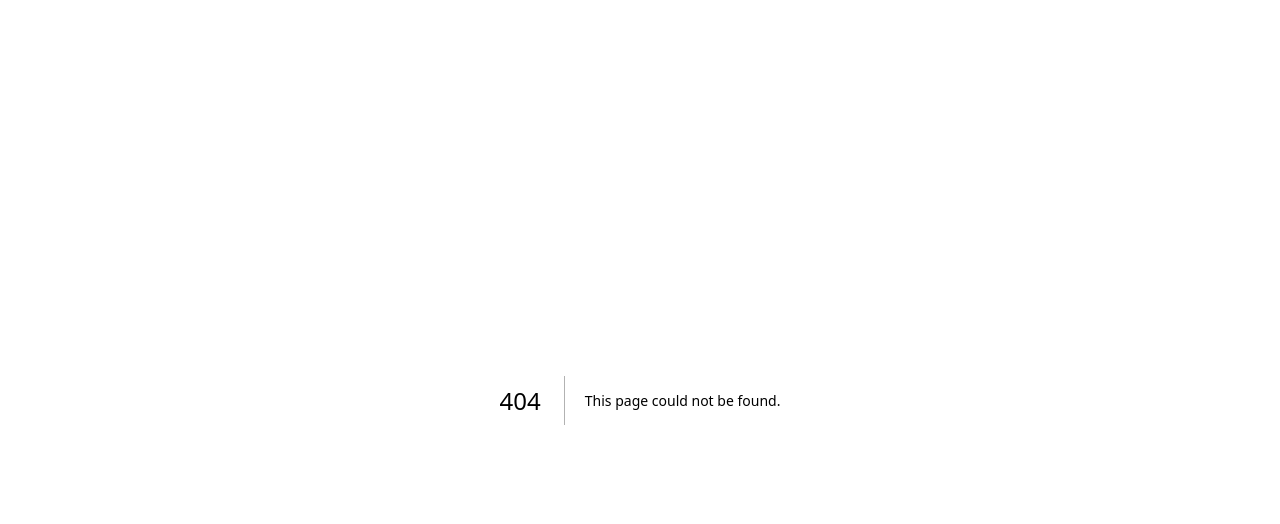
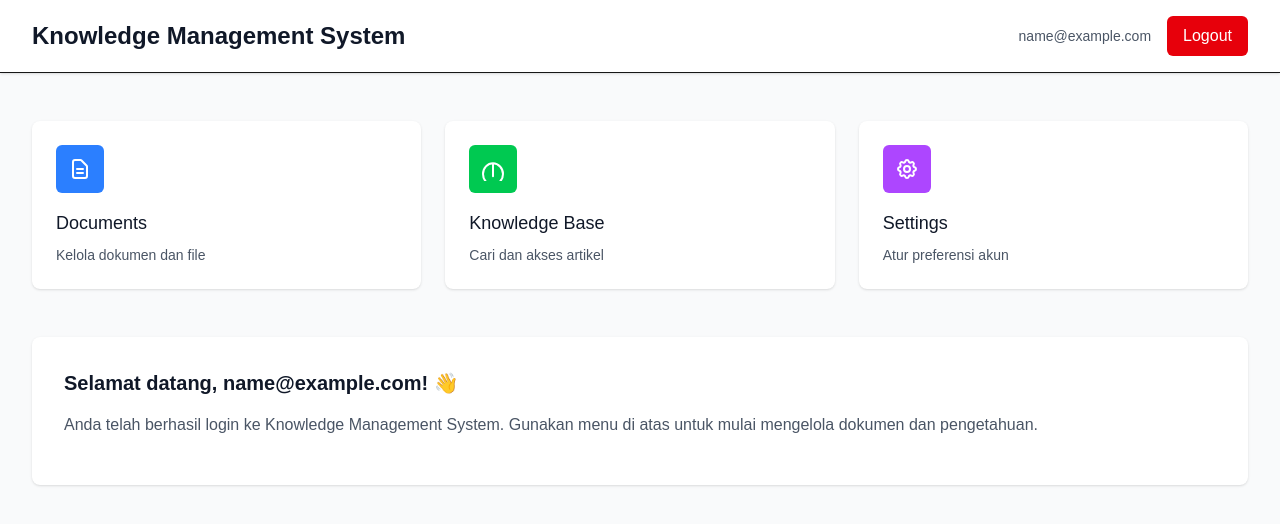
Before and after one commit to andrewidianto12/Project-Knowledge, a Next.js app: page /dashboard in a window 1280 px wide. Before the commit this address had no page. Shown: the top 524 px of the page. Built offline with nearby package versions, Linux system fonts and the light colour scheme; sample sign-in values are in the browser's storage.

Commit message:
add dashboard and create new account

```diff
--- /dev/null
+++ b/src/app/dashboard/page.tsx
@@ -0,0 +1,109 @@
+"use client";
+
+import { useEffect, useState } from "react";
+import { useRouter } from "next/navigation";
+
+type User = {
+    id: number;
+    email: string;
+};
+
+export default function DashboardPage() {
+    const router = useRouter();
+    const [user, setUser] = useState<User | null>(null);
+    const [loading, setLoading] = useState(true);
+
+    useEffect(() => {
+        const userStr = localStorage.getItem("user");
+        if (!userStr) {
+            router.push("/login");
+            return;
+        }
+        setUser(JSON.parse(userStr));
+        setLoading(false);
+    }, [router]);
+
+    const handleLogout = () => {
+        localStorage.removeItem("user");
+        router.push("/login");
+    };
+
+    if (loading) {
+        return (
+            <div className="flex h-screen items-center justify-center bg-gray-50">
+                <p className="text-gray-600">Loading...</p>
+            </div>
+        );
+    }
+
+    return (
+        <div className="min-h-screen bg-gray-50">
+            {/* Header */}
+            <header className="border-b bg-white shadow">
+                <div className="mx-auto max-w-7xl px-4 py-4 sm:px-6 lg:px-8 flex justify-between items-center">
+                    <h1 className="text-2xl font-bold text-gray-900">
+                        Knowledge Management System
+                    </h1>
+                    <div className="flex items-center gap-4">
+                        <span className="text-sm text-gray-600">{user?.email}</span>
+                        <button
+                            onClick={handleLogout}
+                            className="rounded-md bg-red-600 px-4 py-2 text-white font-medium hover:bg-red-700"
+                        >
+                            Logout
+                        </button>
+                    </div>
+                </div>
+            </header>
+
+            {/* Main Content */}
+            <main className="mx-auto max-w-7xl px-4 py-12 sm:px-6 lg:px-8">
+                <div className="grid gap-6 md:grid-cols-3">
+                    {/* Card: Documents */}
+                    <div className="rounded-lg bg-white p-6 shadow hover:shadow-lg transition-shadow cursor-pointer">
+                        <div className="mb-4 flex items-center justify-center h-12 w-12 rounded-md bg-blue-500 text-white">
+                            <svg className="h-6 w-6" fill="none" stroke="currentColor" viewBox="0 0 24 24">
+                                <path strokeLinecap="round" strokeLinejoin="round" strokeWidth={2} d="M9 12h6m-6 4h6m2 5H7a2 2 0 01-2-2V5a2 2 0 012-2h5.586a1 1 0 01.707.293l5.414 5.414a1 1 0 01.293.707V19a2 2 0 01-2 2z" />
+                            </svg>
+                        </div>
+                        <h3 className="text-lg font-medium text-gray-900">Documents</h3>
+                        <p className="mt-2 text-sm text-gray-600">Kelola dokumen dan file</p>
+                    </div>
+
+                    {/* Card: Knowledge Base */}
+                    <div className="rounded-lg bg-white p-6 shadow hover:shadow-lg transition-shadow cursor-pointer">
+                        <div className="mb-4 flex items-center justify-center h-12 w-12 rounded-md bg-green-500 text-white">
+                            <svg className="h-6 w-6" fill="none" stroke="currentColor" viewBox="0 0 24 24">
+                                <path strokeLinecap="round" strokeLinejoin="round" strokeWidth={2} d="M12 6.253v13m0-13C6.5 6.253 2 10.998 2 17s4.5 10.747 10 10.747c5.5 0 10-4.998 10-10.747S17.5 6.253 12 6.253z" />
+                            </svg>
+                        </div>
+                        <h3 className="text-lg font-medium text-gray-900">Knowledge Base</h3>
+                        <p className="mt-2 text-sm text-gray-600">Cari dan akses artikel</p>
+                    </div>
+
+                    {/* Card: Settings */}
+                    <div className="rounded-lg bg-white p-6 shadow hover:shadow-lg transition-shadow cursor-pointer">
+                        <div className="mb-4 flex items-center justify-center h-12 w-12 rounded-md bg-purple-500 text-white">
+                            <svg className="h-6 w-6" fill="none" stroke="currentColor" viewBox="0 0 24 24">
+                                <path strokeLinecap="round" strokeLinejoin="round" strokeWidth={2} d="M10.325 4.317c.426-1.756 2.924-1.756 3.35 0a1.724 1.724 0 002.573 1.066c1.543-.94 3.31.826 2.37 2.37a1.724 1.724 0 001.065 2.572c1.756.426 1.756 2.924 0 3.35a1.724 1.724 0 00-1.066 2.573c.94 1.543-.826 3.31-2.37 2.37a1.724 1.724 0 00-2.572 1.065c-.426 1.756-2.924 1.756-3.35 0a1.724 1.724 0 00-2.573-1.066c-1.543.94-3.31-.826-2.37-2.37a1.724 1.724 0 00-1.065-2.572c-1.756-.426-1.756-2.924 0-3.35a1.724 1.724 0 001.066-2.573c-.94-1.543.826-3.31 2.37-2.37.996.608 2.296.07 2.572-1.065z" />
+                                <path strokeLinecap="round" strokeLinejoin="round" strokeWidth={2} d="M15 12a3 3 0 11-6 0 3 3 0 016 0z" />
+                            </svg>
+                        </div>
+                        <h3 className="text-lg font-medium text-gray-900">Settings</h3>
+                        <p className="mt-2 text-sm text-gray-600">Atur preferensi akun</p>
+                    </div>
+                </div>
+
+                {/* Welcome Section */}
+                <div className="mt-12 rounded-lg bg-white p-8 shadow">
+                    <h2 className="text-xl font-semibold text-gray-900 mb-4">
+                        Selamat datang, {user?.email}! 👋
+                    </h2>
+                    <p className="text-gray-600 mb-4">
+                        Anda telah berhasil login ke Knowledge Management System. Gunakan menu di atas untuk mulai mengelola dokumen dan pengetahuan.
+                    </p>
+                </div>
+            </main>
+        </div>
+    );
+}
--- a/src/app/login/page.tsx
+++ b/src/app/login/page.tsx
@@ -7,8 +7,8 @@ import Link from "next/link";
 export default function LoginPage() {
     const router = useRouter();
 
-    const [email, setEmail] = useState("andre@gmail.com");
-    const [password, setPassword] = useState("admin1234");
+    const [email, setEmail] = useState("");
+    const [password, setPassword] = useState("");
     const [loading, setLoading] = useState(false);
     const [error, setError] = useState("");
 
@@ -44,12 +44,14 @@ export default function LoginPage() {
     return (
         <div className="min-h-screen flex items-center justify-center bg-gray-50 px-4">
             <div className="w-full max-w-md rounded-lg bg-white p-8 shadow">
-                <h1 className="mb-1 text-2xl font-semibold text-gray-900">
-                    Login
-                </h1>
-                <p className="mb-6 text-sm text-gray-600">
-                    Knowledge Management System
-                </p>
+                <div className="mb-6 text-center">
+                    <h1 className="mb-1 text-2xl font-semibold text-gray-900">
+                        Login
+                    </h1>
+                    <p className="text-sm text-gray-600">
+                        Knowledge Management System
+                    </p>
+                </div>
 
                 <form onSubmit={onSubmit} className="space-y-4">
                     <div>
@@ -93,15 +95,15 @@ export default function LoginPage() {
                     </button>
 
                 </form>
-                <div className="text-center mt-4">
+                <div className="text-center mt-6">
                     <span className="text-sm text-gray-600">
-                        Don’t have an account?
+                        Belum punya akun?
                     </span>{" "}
                     <Link
                         href="/register"
                         className="text-sm font-semibold text-blue-600 hover:underline"
                     >
-                        Create account
+                        Daftar di sini
                     </Link>
                 </div>
             </div>
```
